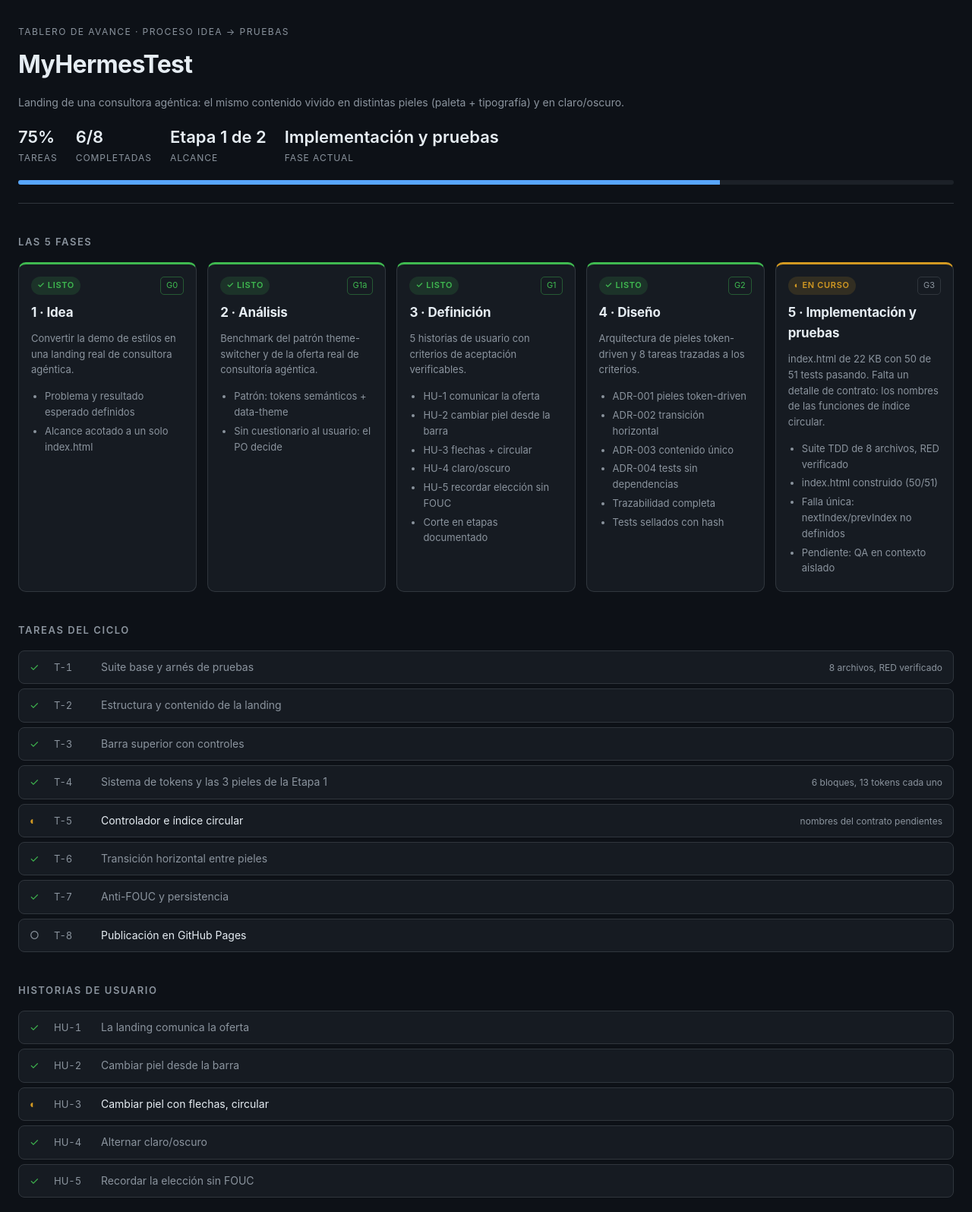
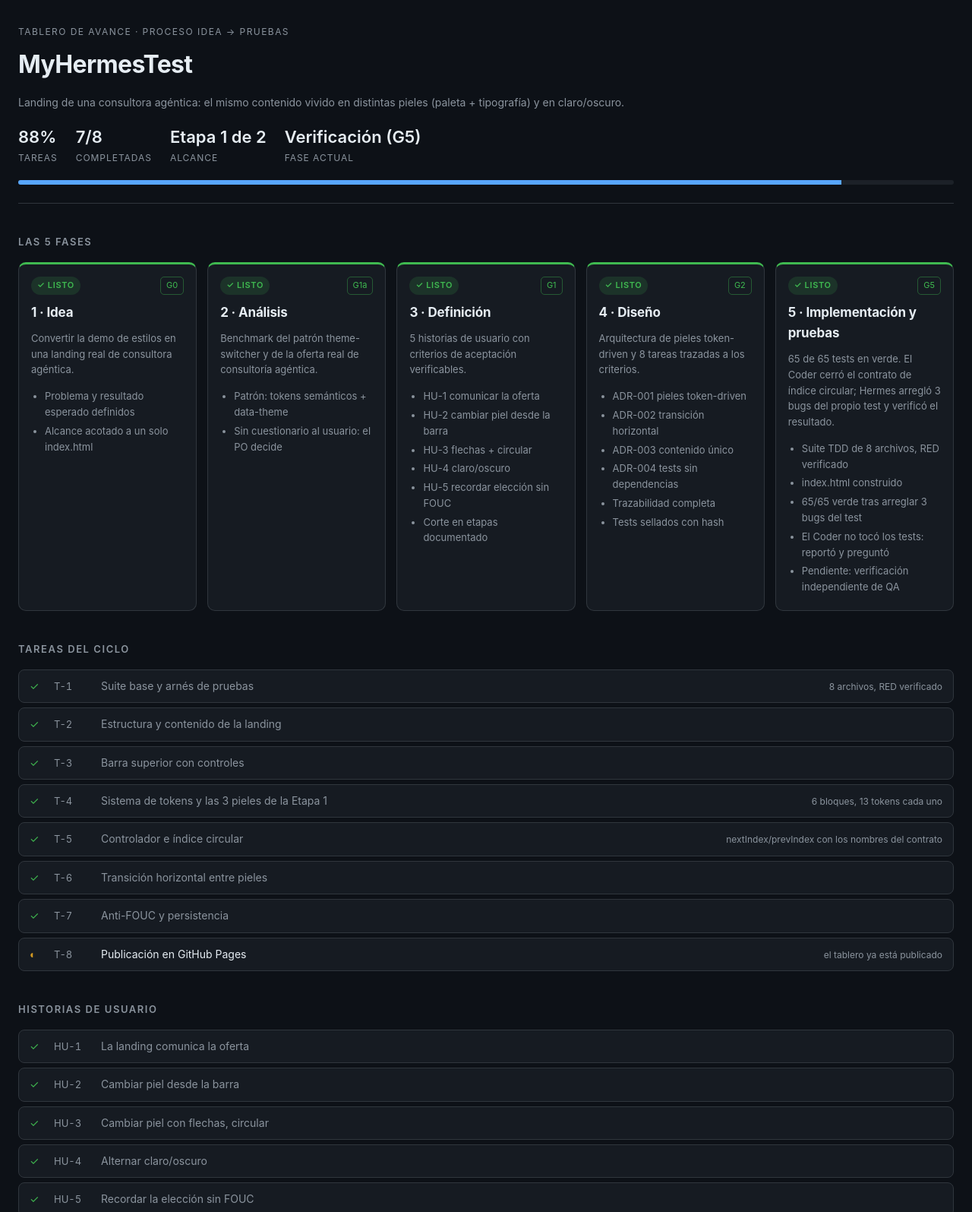
Before and after one commit to cabobadilla/MyHermesTest, a plain HTML site: page progreso.html in a window 1280 px wide. Shown: the top 1595 px of the page at 76% size. Drawn offline with Linux system fonts and the light colour scheme.

Commit message:
tablero: actualizar avance

```diff
--- a/progreso.html
+++ b/progreso.html
@@ -25,7 +25,7 @@
   .kpi b{font-size:22px; font-weight:600}
   .kpi span{color:var(--muted); font-size:12px; text-transform:uppercase; letter-spacing:.08em}
   .barra{height:6px; background:var(--surface2); border-radius:99px; overflow:hidden; margin-top:20px}
-  .barra i{display:block; height:100%; background:var(--accent); width:75%}
+  .barra i{display:block; height:100%; background:var(--accent); width:88%}
   h2{font-size:13px; letter-spacing:.12em; text-transform:uppercase; color:var(--muted);
      margin:40px 0 16px; font-weight:600}
   .fases{display:grid; grid-template-columns:repeat(5,1fr); gap:14px}
@@ -85,10 +85,10 @@
     <h1>MyHermesTest</h1>
     <p class="sub">Landing de una consultora agéntica: el mismo contenido vivido en distintas pieles (paleta + tipografía) y en claro/oscuro.</p>
     <div class="meta">
-      <div class="kpi"><b>75%</b><span>Tareas</span></div>
-      <div class="kpi"><b>6/8</b><span>Completadas</span></div>
+      <div class="kpi"><b>88%</b><span>Tareas</span></div>
+      <div class="kpi"><b>7/8</b><span>Completadas</span></div>
       <div class="kpi"><b>Etapa 1 de 2</b><span>Alcance</span></div>
-      <div class="kpi"><b>Implementación y pruebas</b><span>Fase actual</span></div>
+      <div class="kpi"><b>Verificación (G5)</b><span>Fase actual</span></div>
     </div>
     <div class="barra"><i></i></div>
   </header>
@@ -131,14 +131,14 @@
       <p class="resumen">Arquitectura de pieles token-driven y 8 tareas trazadas a los criterios.</p>
       <ul class="puntos"><li>ADR-001 pieles token-driven</li><li>ADR-002 transición horizontal</li><li>ADR-003 contenido único</li><li>ADR-004 tests sin dependencias</li><li>Trazabilidad completa</li><li>Tests sellados con hash</li></ul>
     </section>
-    <section class="fase run">
+    <section class="fase ok">
       <header>
-        <span class="chip run">◐ En curso</span>
-        <span class="gate gate-wait">G3</span>
+        <span class="chip ok">✓ Listo</span>
+        <span class="gate gate-ok">G5</span>
       </header>
       <h3>5 · Implementación y pruebas</h3>
-      <p class="resumen">index.html de 22 KB con 50 de 51 tests pasando. Falta un detalle de contrato: los nombres de las funciones de índice circular.</p>
-      <ul class="puntos"><li>Suite TDD de 8 archivos, RED verificado</li><li>index.html construido (50/51)</li><li>Falla única: nextIndex/prevIndex no definidos</li><li>Pendiente: QA en contexto aislado</li></ul>
+      <p class="resumen">65 de 65 tests en verde. El Coder cerró el contrato de índice circular; Hermes arregló 3 bugs del propio test y verificó el resultado.</p>
+      <ul class="puntos"><li>Suite TDD de 8 archivos, RED verificado</li><li>index.html construido</li><li>65/65 verde tras arreglar 3 bugs del test</li><li>El Coder no tocó los tests: reportó y preguntó</li><li>Pendiente: verificación independiente de QA</li></ul>
     </section></div>
 
   <h2>Tareas del ciclo</h2><ul class="lista"><li class="ok">
@@ -161,11 +161,11 @@
       <span class="tk-id">T-4</span>
       <span class="tk-titulo">Sistema de tokens y las 3 pieles de la Etapa 1</span>
       <span class="tk-nota">6 bloques, 13 tokens cada uno</span>
-    </li><li class="run">
-      <span class="tk-estado">◐</span>
+    </li><li class="ok">
+      <span class="tk-estado">✓</span>
       <span class="tk-id">T-5</span>
       <span class="tk-titulo">Controlador e índice circular</span>
-      <span class="tk-nota">nombres del contrato pendientes</span>
+      <span class="tk-nota">nextIndex/prevIndex con los nombres del contrato</span>
     </li><li class="ok">
       <span class="tk-estado">✓</span>
       <span class="tk-id">T-6</span>
@@ -176,11 +176,11 @@
       <span class="tk-id">T-7</span>
       <span class="tk-titulo">Anti-FOUC y persistencia</span>
 
-    </li><li class="wait">
-      <span class="tk-estado">○</span>
+    </li><li class="run">
+      <span class="tk-estado">◐</span>
       <span class="tk-id">T-8</span>
       <span class="tk-titulo">Publicación en GitHub Pages</span>
-
+      <span class="tk-nota">el tablero ya está publicado</span>
     </li></ul>
 
   <h2>Historias de usuario</h2><ul class="lista"><li class="ok">
@@ -191,8 +191,8 @@
       <span class="tk-estado">✓</span>
       <span class="tk-id">HU-2</span>
       <span class="tk-titulo">Cambiar piel desde la barra</span>
-    </li><li class="run">
-      <span class="tk-estado">◐</span>
+    </li><li class="ok">
+      <span class="tk-estado">✓</span>
       <span class="tk-id">HU-3</span>
       <span class="tk-titulo">Cambiar piel con flechas, circular</span>
     </li><li class="ok">
@@ -206,13 +206,13 @@
     </li></ul>
 
   <div class="dos">
-    <div><h2>Decisiones</h2><div class="caja"><ul><li><strong>Pieles token-driven</strong> — 13 tokens semánticos por piel; los componentes solo referencian var()</li><li><strong>Transición horizontal</strong> — transform + opacity, comunica dirección</li><li><strong>Contenido escrito una vez</strong> — la comparación entre pieles queda limpia</li><li><strong>Tests sin dependencias</strong> — node --test, sin Playwright ni jsdom</li><li><strong>Contrato de prompt + tests congelados</strong> — el Coder no toca los tests; se sellan con hash antes de despachar</li></ul></div></div>
+    <div><h2>Decisiones</h2><div class="caja"><ul><li><strong>Pieles token-driven</strong> — 13 tokens semánticos por piel; los componentes solo referencian var()</li><li><strong>Transición horizontal</strong> — transform + opacity, comunica dirección</li><li><strong>Contenido escrito una vez</strong> — la comparación entre pieles queda limpia</li><li><strong>Tests sin dependencias</strong> — node --test, sin Playwright ni jsdom</li><li><strong>Contrato de prompt + tests congelados</strong> — el Coder no toca los tests; se sellan con hash antes de despachar</li><li><strong>El proceso lo escribe Hermes</strong> — el Coder reporta; Hermes verifica y registra. Marcar el propio avance es auto-calificación</li></ul></div></div>
     <div><h2>Diferido a la siguiente etapa</h2><div class="caja"><ul><li>Las 7 pieles restantes y su verificación de contraste</li><li>Verificación de comportamiento en navegador real</li><li>Responsive fino a 375px y 1440px</li><li>Piel de marca por defecto</li></ul></div></div>
   </div>
 
   <footer>
-    <p><strong>Siguiente:</strong> Cerrar la última falla: el &lt;script&gt; debe definir nextIndex/prevIndex/indexOfSkin/resolveSkin/resolveMode con los nombres exactos del contrato. Luego entra QA en contexto aislado (G5).</p>
-    <p>Actualizado 07-10-2026, 9:20 a. m.</p>
+    <p><strong>Siguiente:</strong> QA en contexto aislado verifica contra los criterios de la fase 3. Los tests están 65/65 y sellados; falta la verificación independiente y la publicación (T-8).</p>
+    <p>Actualizado 07-10-2026, 9:22 a. m.</p>
   </footer>
 
 </div>
```
Also changed, not shown: docs/estado.json (+13 -11 lines).
